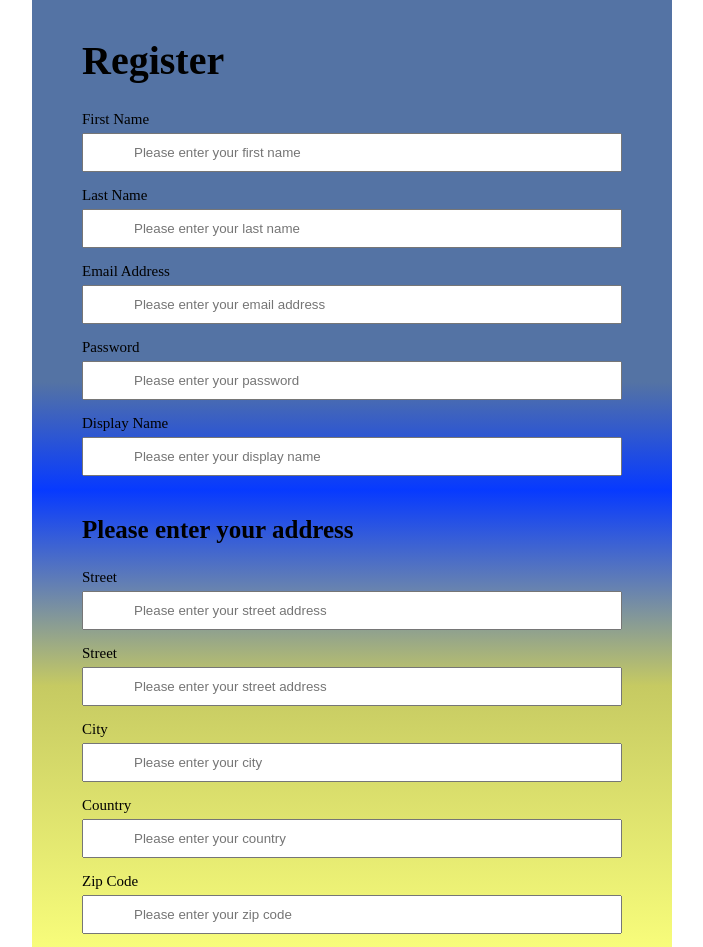
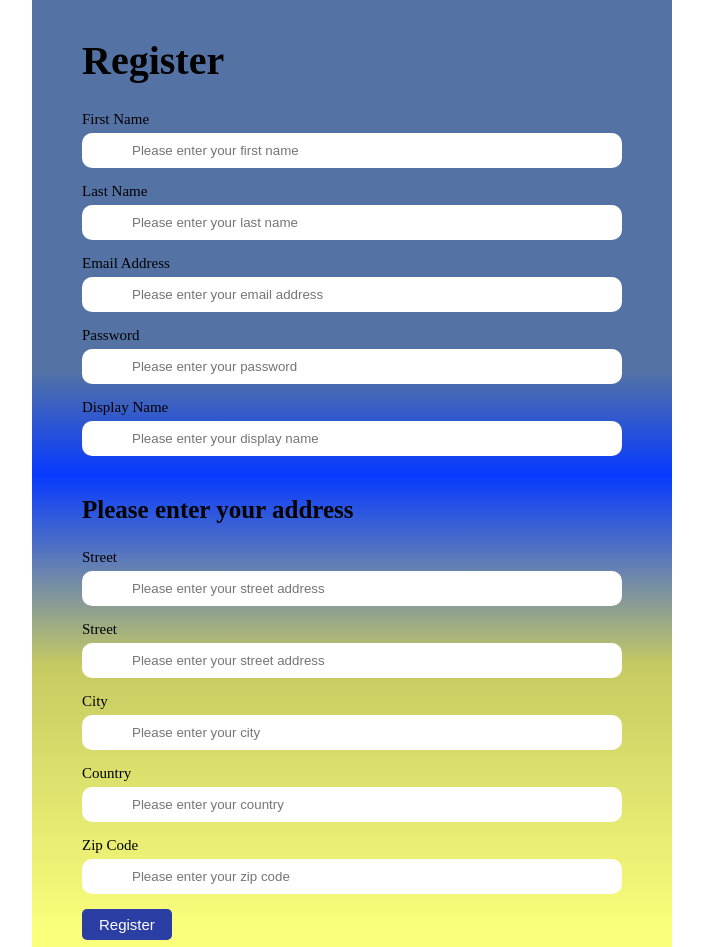
Before and after one commit to shapirab/chatApp.client, an Angular app: page /register in a window 1280 px wide. Shown: the top 947 px of the page, without its empty margins (288-991 px from the left). Built offline with nearby package versions, Linux system fonts and the light colour scheme.

Commit message:
30/9/25 completed styling the register component

```diff
--- a/src/app/core/sharedStyles/login.css
+++ b/src/app/core/sharedStyles/login.css
@@ -18,4 +18,10 @@
   margin: 0.5rem 0;
   padding: 1rem 5rem;
   width: 100%;
+  border-radius: 10px;
+  border: none;
 }
+
+.btn--primary{
+  font-size: 1.5rem;
+}
--- a/src/app/features/accounts/register/register.component.html
+++ b/src/app/features/accounts/register/register.component.html
@@ -49,7 +49,7 @@
           <input type="text" formControlName="postalCode" placeholder="Please enter your zip code">
         </div>
       </div>
-      <button type="submit">Register</button>
+      <button type="submit" class="btn btn--primary">Register</button>
     </form>
   </div>
 </div>
```
